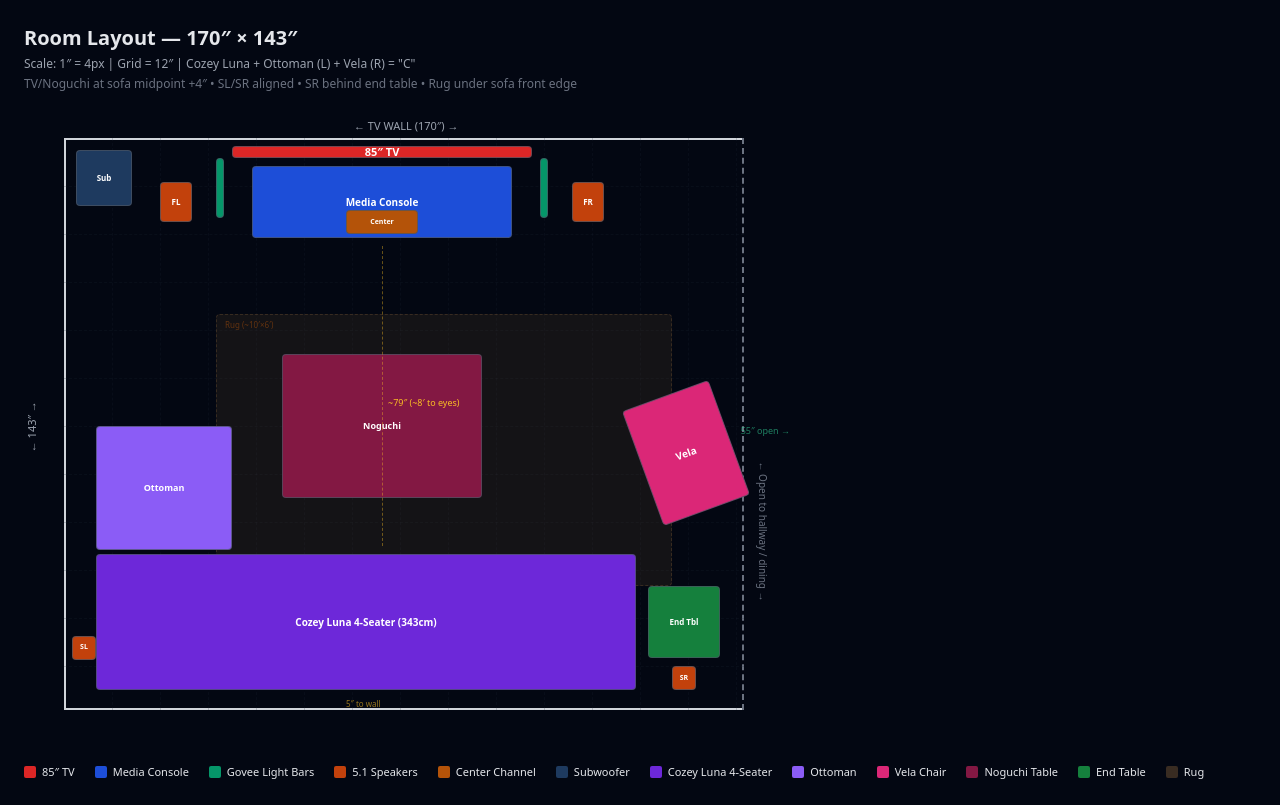
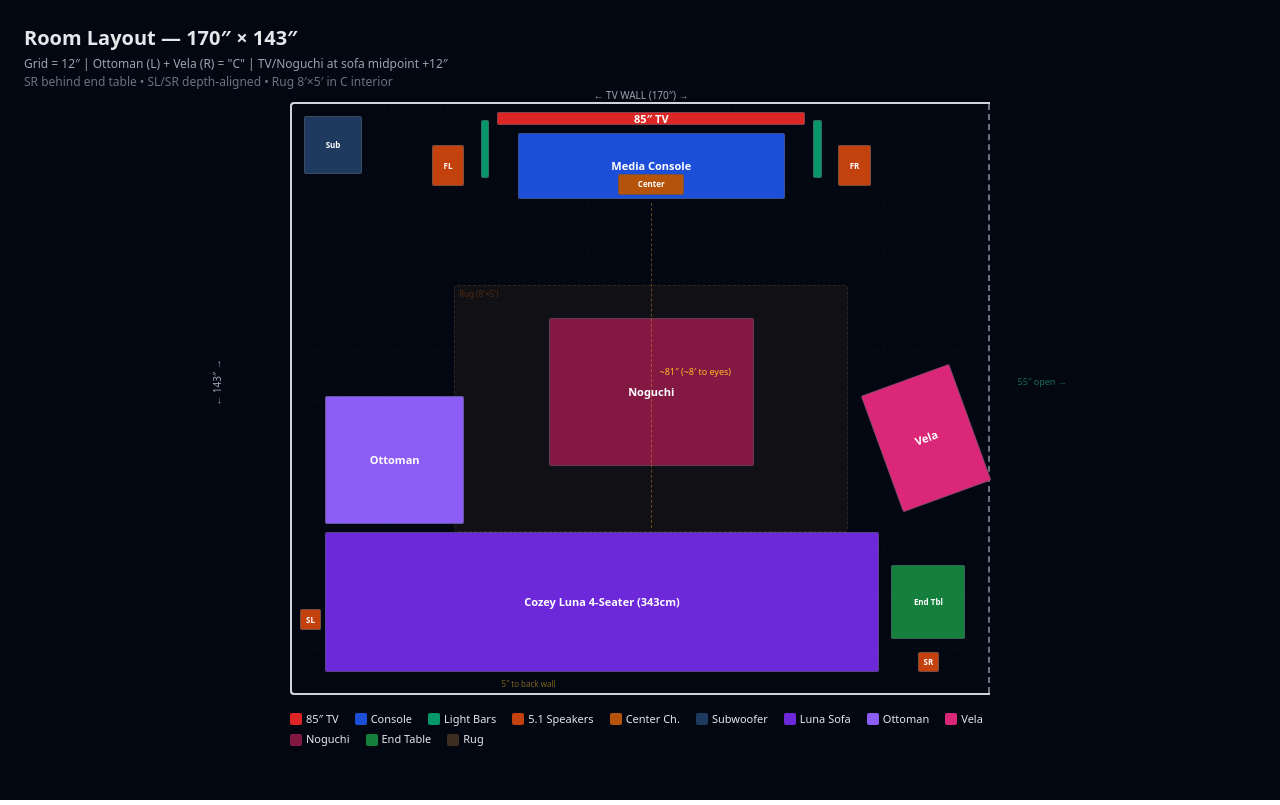
Before and after one commit to ping-li/ping-jsx, a React (Vite) app: page / in a window 1280 px wide. Built offline with nearby package versions, Linux system fonts and the light colour scheme.

Commit message:
Update App.jsx

```diff
--- a/src/App.jsx
+++ b/src/App.jsx
@@ -1,99 +1,109 @@
 import React from "react";
 
-const SCALE = 4;
 const ROOM_W = 170;
 const ROOM_H = 143;
 
 export default function RoomLayout() {
-  const s = (v) => v * SCALE;
+  // --- FURNITURE (inches) ---
+  const ITEMS = {
+    tv: { w: 75, h: 3 },
+    console: { w: 65, h: 16 },
+    center: { w: 16, h: 5 },
+    fl: { w: 8, h: 10 },
+    fr: { w: 8, h: 10 },
+    lbL: { w: 2, h: 14 },
+    lbR: { w: 2, h: 14 },
+    sub: { w: 14, h: 14 },
+    sofa: { w: 135, h: 34 },
+    ottoman: { w: 34, h: 31 },
+    vela: { w: 23, h: 30 },
+    noguchi: { w: 50, h: 36 },
+    endTable: { w: 18, h: 18 },
+    sl: { w: 5, h: 5 },
+    sr: { w: 5, h: 5 },
+  };
 
-  // --- FURNITURE (inches) ---
-  const tv = { w: 75, h: 3 };
-  const console_ = { w: 65, h: 18 };
-  const center = { w: 18, h: 6 };
-  const frontSpeaker = { w: 8, h: 10 };
-  const lightBar = { w: 2, h: 15 };
-  const sub = { w: 14, h: 14 };
-  const sofa = { w: 135, h: 34 };
-  const ottoman = { w: 34, h: 31 };
-  const vela = { w: 23, h: 30.5 };
-  const noguchi = { w: 50, h: 36 };
-  const endTable = { w: 18, h: 18 };
-  const surround = { w: 6, h: 6 };
-
-  // --- POSITIONS ---
+  // --- POSITIONS (inches from top-left) ---
 
   // Sofa: 5" from back wall, 8" from left wall
-  const sofaPos = { x: 8, y: ROOM_H - sofa.h - 5 };
+  const sofa = { x: 8, y: ROOM_H - ITEMS.sofa.h - 5 };
 
-  // Ottoman: LEFT arm of C, attached to sofa's left end, extends forward
-  const ottomanPos = { x: sofaPos.x, y: sofaPos.y - ottoman.h - 1 };
+  // Ottoman: LEFT arm of C, extends forward from sofa's left end
+  const ottoman = { x: sofa.x, y: sofa.y - ITEMS.ottoman.h - 2 };
 
   // End table: right side of sofa
-  const etPos = {
-    x: sofaPos.x + sofa.w + 3,
-    y: sofaPos.y + (sofa.h - endTable.h) / 2,
+  const endTable = {
+    x: sofa.x + ITEMS.sofa.w + 3,
+    y: sofa.y + (ITEMS.sofa.h - ITEMS.endTable.h) / 2,
   };
 
-  // Vela: RIGHT arm of C, forward of end table, angled toward TV
-  const velaPos = {
-    x: etPos.x - 2,
-    y: sofaPos.y - vela.h - 10,
+  // Vela: RIGHT arm of C, forward of end table, pulled in from room edge
+  const vela = {
+    x: endTable.x - 3,
+    y: sofa.y - ITEMS.vela.h - 8,
   };
 
-  // Visual centre: sofa midpoint + 4" right (slight nod to Vela without over-committing)
-  const visualCenterX = sofaPos.x + sofa.w / 2 + 4;
+  // Visual center: sofa midpoint + 12"
+  const visualCenterX = sofa.x + ITEMS.sofa.w / 2 + 12;
 
-  // Noguchi: centered on visual centre
-  const noguchiPos = {
-    x: visualCenterX - noguchi.w / 2,
-    y: sofaPos.y - noguchi.h - 14,
+  // Noguchi: centered on visual center, 16" forward of sofa
+  const noguchi = {
+    x: visualCenterX - ITEMS.noguchi.w / 2,
+    y: sofa.y - ITEMS.noguchi.h - 16,
   };
 
-  // TV + Console: centered on same visual centre
-  const tvPos = { x: visualCenterX - tv.w / 2, y: 2 };
-  const consolePos = { x: visualCenterX - console_.w / 2, y: tvPos.y + tv.h + 2 };
-  const centerPos = { x: visualCenterX - center.w / 2, y: consolePos.y + console_.h - center.h - 1 };
+  // TV + Console: centered on visual center
+  const tv = { x: visualCenterX - ITEMS.tv.w / 2, y: 2 };
+  const console_ = { x: visualCenterX - ITEMS.console.w / 2, y: tv.y + ITEMS.tv.h + 2 };
+  const center = { x: visualCenterX - ITEMS.center.w / 2, y: console_.y + ITEMS.console.h - ITEMS.center.h - 1 };
 
   // Front speakers
-  const flPos = { x: tvPos.x - frontSpeaker.w - 10, y: consolePos.y + 4 };
-  const frPos = { x: tvPos.x + tv.w + 10, y: consolePos.y + 4 };
+  const fl = { x: tv.x - ITEMS.fl.w - 8, y: console_.y + 3 };
+  const fr = { x: tv.x + ITEMS.tv.w + 8, y: console_.y + 3 };
 
   // Light bars
-  const lbLPos = { x: tvPos.x - 4, y: 5 };
-  const lbRPos = { x: tvPos.x + tv.w + 2, y: 5 };
+  const lbL = { x: tv.x - 4, y: 4 };
+  const lbR = { x: tv.x + ITEMS.tv.w + 2, y: 4 };
 
   // Sub: front-left corner
-  const subPos = { x: 3, y: 3 };
+  const sub = { x: 3, y: 3 };
 
-  // Surround speakers: both at same depth, slightly behind listening position
-  const surroundY = sofaPos.y + sofa.h * 0.6;
-  const slPos = { x: 2, y: surroundY };
-  // SR: tucked behind end table
-  const srPos = { x: etPos.x + (endTable.w - surround.w) / 2, y: etPos.y + endTable.h + 2 };
+  // Surrounds: aligned at same Y
+  const surroundY = sofa.y + ITEMS.sofa.h * 0.55;
+  const sl = { x: 2, y: surroundY };
+  // SR: BEHIND end table (below it — further from TV)
+  const sr = {
+    x: endTable.x + (ITEMS.endTable.w - ITEMS.sr.w) / 2,
+    y: endTable.y + ITEMS.endTable.h + 3,
+  };
 
-  // Rug: option 2 — slightly larger, front legs of sofa on it
-  // Extends from just inside ottoman inner edge to just past Vela zone
-  // Bottom edge reaches sofa front, top edge above Noguchi
-  const rugPos = {
-    x: ottomanPos.x + ottoman.w - 4,
-    y: noguchiPos.y - 10,
+  // Rug: 8'x5' (96x60), centered on noguchi, bottom edge at sofa front
+  const rug = {
+    w: 96,
+    h: 60,
+    x: noguchi.x + ITEMS.noguchi.w / 2 - 48,
+    y: sofa.y - 60, // bottom edge at sofa front
   };
-  const rugW = velaPos.x - (ottomanPos.x + ottoman.w) + 12;
-  const rugH = sofaPos.y - noguchiPos.y + 18; // extends slightly under sofa front edge
 
-  // Calculations
-  const viewingDist = Math.round(sofaPos.y - (consolePos.y + console_.h));
+  // Viewing distance
+  const viewingDist = Math.round(sofa.y - (console_.y + ITEMS.console.h));
 
-  const Piece = ({ pos, size, color, label, textSize = "text-[9px]", rotate = 0 }) => (
+  // Percentage helpers
+  const pX = (v) => `${(v / ROOM_W) * 100}%`;
+  const pY = (v) => `${(v / ROOM_H) * 100}%`;
+  const pW = (v) => `${(v / ROOM_W) * 100}%`;
+  const pH = (v) => `${(v / ROOM_H) * 100}%`;
+
+  const Piece = ({ pos, size, color, label, small = false, rotate = 0 }) => (
     <div
-      className={`absolute flex items-center justify-center rounded border border-gray-600/70 ${textSize} font-bold text-white text-center leading-tight`}
+      className="absolute flex items-center justify-center rounded-sm border border-gray-600/60 text-white text-center leading-tight font-bold px-0.5"
       style={{
-        left: s(pos.x),
-        top: s(pos.y),
-        width: s(size.w),
-        height: s(size.h),
+        left: pX(pos.x),
+        top: pY(pos.y),
+        width: pW(size.w),
+        height: pH(size.h),
         backgroundColor: color,
+        fontSize: small ? "clamp(5px, 1.1vw, 8px)" : "clamp(7px, 1.4vw, 11px)",
         transform: rotate ? `rotate(${rotate}deg)` : undefined,
         transformOrigin: "center center",
       }}
@@ -103,151 +113,149 @@ export default function RoomLayout() {
   );
 
   return (
-    <div className="p-6 font-sans bg-gray-950 text-gray-200 min-h-screen">
-      <h2 className="text-xl font-bold mb-1">Room Layout — 170″ × 143″</h2>
-      <p className="text-xs text-gray-400 mb-1">
-        Scale: 1″ = 4px | Grid = 12″ | Cozey Luna + Ottoman (L) + Vela (R) = "C"
+    <div className="p-3 md:p-6 font-sans bg-gray-950 text-gray-200 min-h-screen">
+      <h2 className="text-base md:text-xl font-bold mb-1">Room Layout — 170″ × 143″</h2>
+      <p className="text-[9px] md:text-xs text-gray-400 mb-0.5">
+        Grid = 12″ | Ottoman (L) + Vela (R) = "C" | TV/Noguchi at sofa midpoint +12″
       </p>
-      <p className="text-xs text-gray-500 mb-4">
-        TV/Noguchi at sofa midpoint +4″ • SL/SR aligned • SR behind end table • Rug under sofa front edge
+      <p className="text-[9px] md:text-xs text-gray-500 mb-3">
+        SR behind end table • SL/SR depth-aligned • Rug 8′×5′ in C interior
       </p>
 
-      <div
-        className="relative overflow-visible"
-        style={{ width: s(ROOM_W) + 80, height: s(ROOM_H) + 60 }}
-      >
+      {/* Responsive room container */}
+      <div className="w-full max-w-[700px] mx-auto">
         <div
-          className="absolute"
-          style={{ left: 40, top: 30, width: s(ROOM_W), height: s(ROOM_H) }}
+          className="relative w-full bg-gray-950 border-l-2 border-t-2 border-b-2 border-gray-300 rounded-l"
+          style={{ paddingBottom: `${(ROOM_H / ROOM_W) * 100}%` }}
         >
-          {/* Walls */}
-          <div className="absolute inset-0 border-l-2 border-t-2 border-b-2 border-gray-300" />
+          {/* Right wall dashed */}
           <div className="absolute top-0 right-0 h-full border-r-2 border-dashed border-gray-500" />
 
           {/* Grid */}
           {Array.from({ length: Math.floor(ROOM_W / 12) }, (_, i) => (
             <div
               key={`v${i}`}
-              className="absolute top-0 h-full border-l border-dashed border-gray-800/20"
-              style={{ left: s((i + 1) * 12) }}
+              className="absolute top-0 h-full border-l border-dashed border-gray-800/15"
+              style={{ left: pX((i + 1) * 12) }}
             />
           ))}
           {Array.from({ length: Math.floor(ROOM_H / 12) }, (_, i) => (
             <div
               key={`h${i}`}
-              className="absolute left-0 w-full border-t border-dashed border-gray-800/20"
-              style={{ top: s((i + 1) * 12) }}
+              className="absolute left-0 w-full border-t border-dashed border-gray-800/15"
+              style={{ top: pY((i + 1) * 12) }}
             />
           ))}
 
-          {/* Rug — slightly under sofa front edge */}
+          {/* Rug */}
           <div
             className="absolute rounded"
             style={{
-              left: s(rugPos.x),
-              top: s(rugPos.y),
-              width: s(rugW),
-              height: s(rugH),
-              backgroundColor: "rgba(140, 100, 60, 0.13)",
-              border: "1.5px dashed rgba(140, 100, 60, 0.3)",
+              left: pX(rug.x),
+              top: pY(rug.y),
+              width: pW(rug.w),
+              height: pH(rug.h),
+              backgroundColor: "rgba(120, 85, 50, 0.12)",
+              border: "1.5px dashed rgba(120, 85, 50, 0.3)",
             }}
           >
-            <span className="absolute top-1 left-2 text-[8px] text-amber-700/50 font-medium">
-              Rug (~{Math.round(rugW / 12)}′×{Math.round(rugH / 12)}′)
+            <span className="absolute top-0.5 left-1 text-[6px] md:text-[8px] text-amber-700/40 font-medium">
+              Rug (8′×5′)
             </span>
           </div>
 
           {/* TV Zone */}
-          <Piece pos={tvPos} size={tv} color="#dc2626" label="85″ TV" textSize="text-[11px]" />
-          <Piece pos={consolePos} size={console_} color="#1d4ed8" label="Media Console" textSize="text-[10px]" />
-          <Piece pos={centerPos} size={center} color="#b45309" label="Center" textSize="text-[7px]" />
-          <Piece pos={flPos} size={frontSpeaker} color="#c2410c" label="FL" textSize="text-[8px]" />
-          <Piece pos={frPos} size={frontSpeaker} color="#c2410c" label="FR" textSize="text-[8px]" />
-          <Piece pos={lbLPos} size={lightBar} color="#059669" label="" />
-          <Piece pos={lbRPos} size={lightBar} color="#059669" label="" />
-          <Piece pos={subPos} size={sub} color="#1e3a5f" label="Sub" textSize="text-[8px]" />
+          <Piece pos={tv} size={ITEMS.tv} color="#dc2626" label="85″ TV" />
+          <Piece pos={console_} size={ITEMS.console} color="#1d4ed8" label="Media Console" />
+          <Piece pos={center} size={ITEMS.center} color="#b45309" label="Center" small />
+          <Piece pos={fl} size={ITEMS.fl} color="#c2410c" label="FL" small />
+          <Piece pos={fr} size={ITEMS.fr} color="#c2410c" label="FR" small />
+          <Piece pos={lbL} size={ITEMS.lbL} color="#059669" label="" small />
+          <Piece pos={lbR} size={ITEMS.lbR} color="#059669" label="" small />
+          <Piece pos={sub} size={ITEMS.sub} color="#1e3a5f" label="Sub" small />
 
           {/* Seating */}
-          <Piece pos={sofaPos} size={sofa} color="#6d28d9" label="Cozey Luna 4-Seater (343cm)" textSize="text-[10px]" />
-          <Piece pos={ottomanPos} size={ottoman} color="#8b5cf6" label="Ottoman" textSize="text-[9px]" />
-          <Piece pos={noguchiPos} size={noguchi} color="#831843" label="Noguchi" textSize="text-[9px]" />
-          <Piece pos={etPos} size={endTable} color="#15803d" label="End Tbl" textSize="text-[8px]" />
-          <Piece pos={velaPos} size={vela} color="#db2777" label="Vela" textSize="text-[10px]" rotate={-20} />
+          <Piece pos={sofa} size={ITEMS.sofa} color="#6d28d9" label="Cozey Luna 4-Seater (343cm)" />
+          <Piece pos={ottoman} size={ITEMS.ottoman} color="#8b5cf6" label="Ottoman" />
+          <Piece pos={noguchi} size={ITEMS.noguchi} color="#831843" label="Noguchi" />
+          <Piece pos={endTable} size={ITEMS.endTable} color="#15803d" label="End Tbl" small />
+          <Piece pos={vela} size={ITEMS.vela} color="#db2777" label="Vela" rotate={-20} />
 
           {/* Surrounds */}
-          <Piece pos={slPos} size={surround} color="#c2410c" label="SL" textSize="text-[7px]" />
-          <Piece pos={srPos} size={surround} color="#c2410c" label="SR" textSize="text-[7px]" />
+          <Piece pos={sl} size={ITEMS.sl} color="#c2410c" label="SL" small />
+          <Piece pos={sr} size={ITEMS.sr} color="#c2410c" label="SR" small />
 
-          {/* Annotations */}
+          {/* Viewing distance annotation */}
           <div
-            className="absolute border-l border-dashed border-amber-400/40"
+            className="absolute border-l border-dashed border-amber-400/35"
             style={{
-              left: s(visualCenterX),
-              top: s(consolePos.y + console_.h + 2),
-              height: s(viewingDist - 4),
+              left: pX(visualCenterX),
+              top: pY(console_.y + ITEMS.console.h + 1),
+              height: pH(viewingDist - 2),
             }}
           />
           <div
-            className="absolute text-[9px] text-amber-400 whitespace-nowrap"
+            className="absolute text-[7px] md:text-[9px] text-amber-400 whitespace-nowrap"
             style={{
-              left: s(visualCenterX) + 6,
-              top: s(consolePos.y + console_.h) + s(viewingDist) / 2,
+              left: pX(visualCenterX + 2),
+              top: pY(console_.y + ITEMS.console.h + viewingDist / 2),
             }}
           >
             ~{viewingDist}″ (~{Math.round((viewingDist + 18) / 12)}′ to eyes)
           </div>
 
+          {/* Back wall */}
           <div
-            className="absolute text-[8px] text-amber-400/60 whitespace-nowrap"
-            style={{ left: s(sofaPos.x + sofa.w / 2) - 20, top: s(ROOM_H) - 12 }}
+            className="absolute text-[6px] md:text-[8px] text-amber-400/50 whitespace-nowrap"
+            style={{ left: "30%", bottom: "0.5%" }}
           >
-            5″ to wall
+            5″ to back wall
           </div>
 
+          {/* Open side */}
           <div
-            className="absolute text-[9px] text-emerald-400/60 whitespace-nowrap"
-            style={{ right: -46, top: s(ROOM_H / 2) }}
+            className="absolute text-[7px] md:text-[9px] text-emerald-400/50 whitespace-nowrap"
+            style={{ right: "-11%", top: "46%" }}
           >
             55″ open →
           </div>
-        </div>
 
-        {/* External labels */}
-        <div className="absolute text-[11px] text-gray-400 whitespace-nowrap" style={{ left: 40 + s(ROOM_W) / 2 - 50, top: 10 }}>
-          ← TV WALL (170″) →
-        </div>
-        <div
-          className="absolute text-[11px] text-gray-400 whitespace-nowrap"
-          style={{ left: 8, top: 30 + s(ROOM_H) / 2 + 20, transform: "rotate(-90deg)", transformOrigin: "left center" }}
-        >
-          ← 143″ →
-        </div>
-        <div
-          className="absolute text-[10px] text-gray-500 whitespace-nowrap"
-          style={{ left: 40 + s(ROOM_W) + 18, top: 30 + s(ROOM_H) / 2 + 30, transform: "rotate(90deg)", transformOrigin: "left center" }}
-        >
-          ← Open to hallway / dining →
+          {/* TV wall label */}
+          <div
+            className="absolute text-[8px] md:text-[10px] text-gray-400 whitespace-nowrap left-1/2 -translate-x-1/2"
+            style={{ top: "-16px" }}
+          >
+            ← TV WALL (170″) →
+          </div>
+
+          {/* Left wall label */}
+          <div
+            className="absolute text-[8px] md:text-[10px] text-gray-400 whitespace-nowrap"
+            style={{ left: "-14%", top: "46%", transform: "rotate(-90deg)" }}
+          >
+            ← 143″ →
+          </div>
         </div>
       </div>
 
       {/* Legend */}
-      <div className="flex flex-wrap gap-x-5 gap-y-2 mt-6 text-[11px]">
+      <div className="grid grid-cols-3 md:flex md:flex-wrap gap-x-3 md:gap-x-4 gap-y-1 mt-4 text-[8px] md:text-[11px] max-w-[700px] mx-auto">
         {[
           { color: "#dc2626", label: "85″ TV" },
-          { color: "#1d4ed8", label: "Media Console" },
-          { color: "#059669", label: "Govee Light Bars" },
+          { color: "#1d4ed8", label: "Console" },
+          { color: "#059669", label: "Light Bars" },
           { color: "#c2410c", label: "5.1 Speakers" },
-          { color: "#b45309", label: "Center Channel" },
+          { color: "#b45309", label: "Center Ch." },
           { color: "#1e3a5f", label: "Subwoofer" },
-          { color: "#6d28d9", label: "Cozey Luna 4-Seater" },
+          { color: "#6d28d9", label: "Luna Sofa" },
           { color: "#8b5cf6", label: "Ottoman" },
-          { color: "#db2777", label: "Vela Chair" },
-          { color: "#831843", label: "Noguchi Table" },
+          { color: "#db2777", label: "Vela" },
+          { color: "#831843", label: "Noguchi" },
           { color: "#15803d", label: "End Table" },
-          { color: "rgba(140, 100, 60, 0.4)", label: "Rug" },
+          { color: "rgba(120,85,50,0.5)", label: "Rug" },
         ].map(({ color, label }) => (
-          <div key={label} className="flex items-center gap-1.5">
-            <div className="w-3 h-3 rounded-sm" style={{ backgroundColor: color }} />
+          <div key={label} className="flex items-center gap-1">
+            <div className="w-2 h-2 md:w-3 md:h-3 rounded-sm shrink-0" style={{ backgroundColor: color }} />
             <span>{label}</span>
           </div>
         ))}
```
